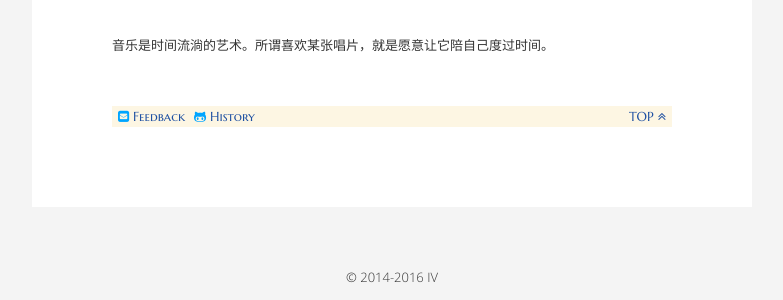
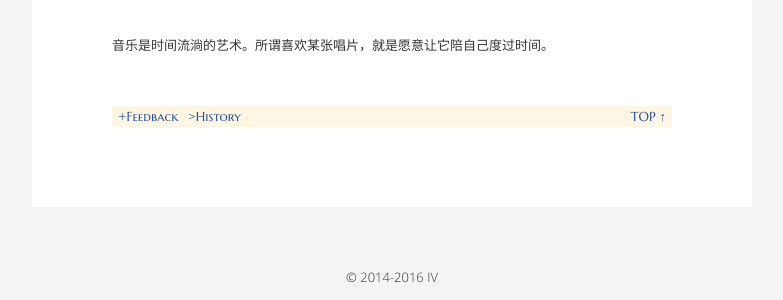
Before and after one commit to kidlj/awei, a Jekyll site: the page built from _posts/2016-05-06-what-is-music-2.mkd, in a window 1280 px wide. Shown: the part 234-534 px from the top of the page, without its empty margins (248-1031 px from the left). Built offline with Jekyll 4.4.1, drawn with Linux system fonts in a browser that asks for light colours.

Commit message:
remove fontawesome icons

```diff
--- a/_includes/function.html
+++ b/_includes/function.html
@@ -1,14 +1,14 @@
 <div class="function">
 		<div class="feedback">
-			<i class="fa fa-envelope-square"></i> <a href="mailto:kdlijian@live.com">Feedback</a>
+			<a href="mailto:kdlijian@live.com">+Feedback</a>
 		</div>
 
 		<div class="history">
-			<i class="fa fa-github-alt"></i> <a href="{{ site.commits }}{{ page.path }}" target="blank">History</a>
+			<a href="{{ site.commits }}{{ page.path }}" target="blank">>History</a>
 		</div>
 
 		<div class="top">
-			<a href="#top">TOP <i class="fa fa-angle-double-up"></i></a>
+			<a href="#top">TOP ↑</a>
 		</div>
 
 </div>
--- a/_layouts/main.html
+++ b/_layouts/main.html
@@ -8,7 +8,6 @@
 		<link href="/css/global.css" rel="stylesheet" type="text/css">
 		<link href="/css/style.css" rel="stylesheet" type="text/css">
 		<link href="/css/responsive.css" rel="stylesheet" type="text/css">
-		<link href="/css/font-awesome/css/font-awesome.min.css" rel="stylesheet" type="text/css">
 		<title>IV - {{ page.title }}</title>
 	</head>
 
```
